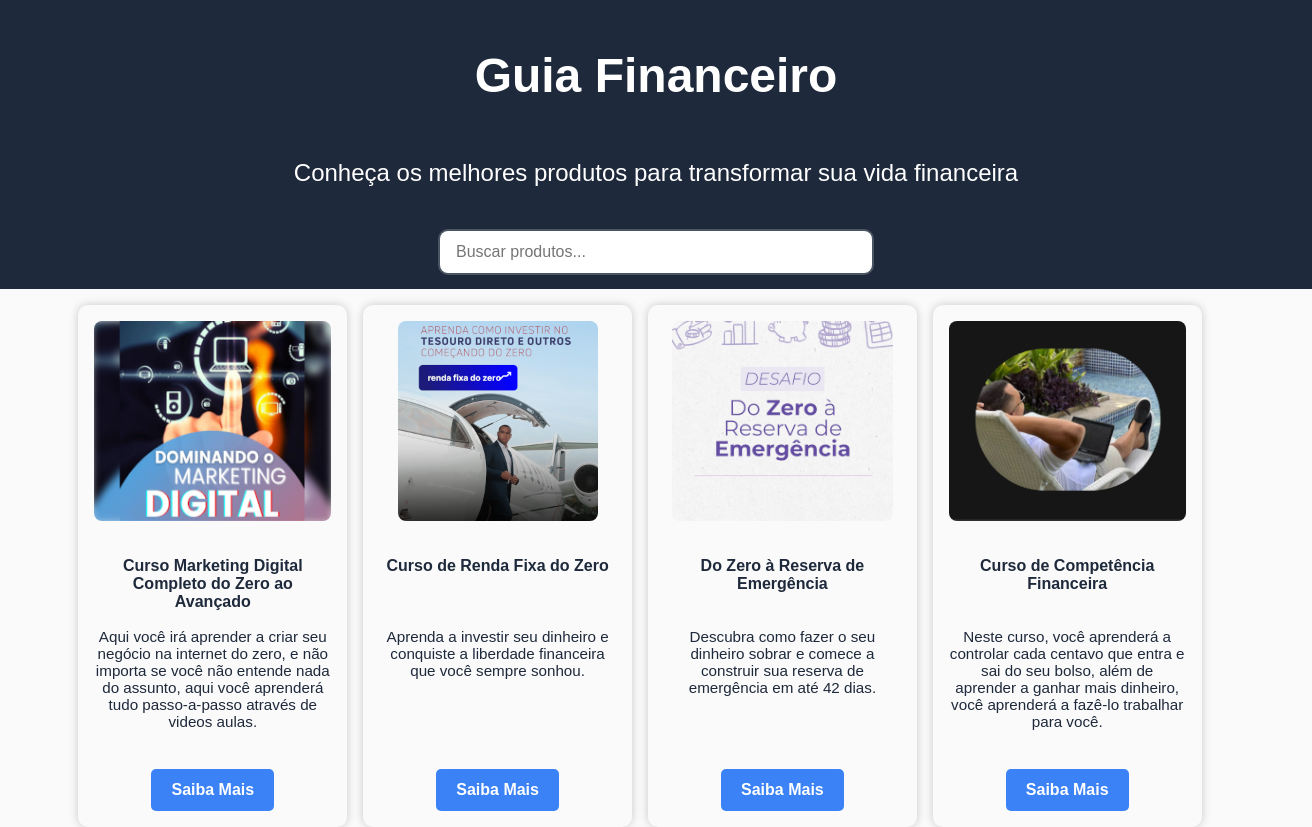
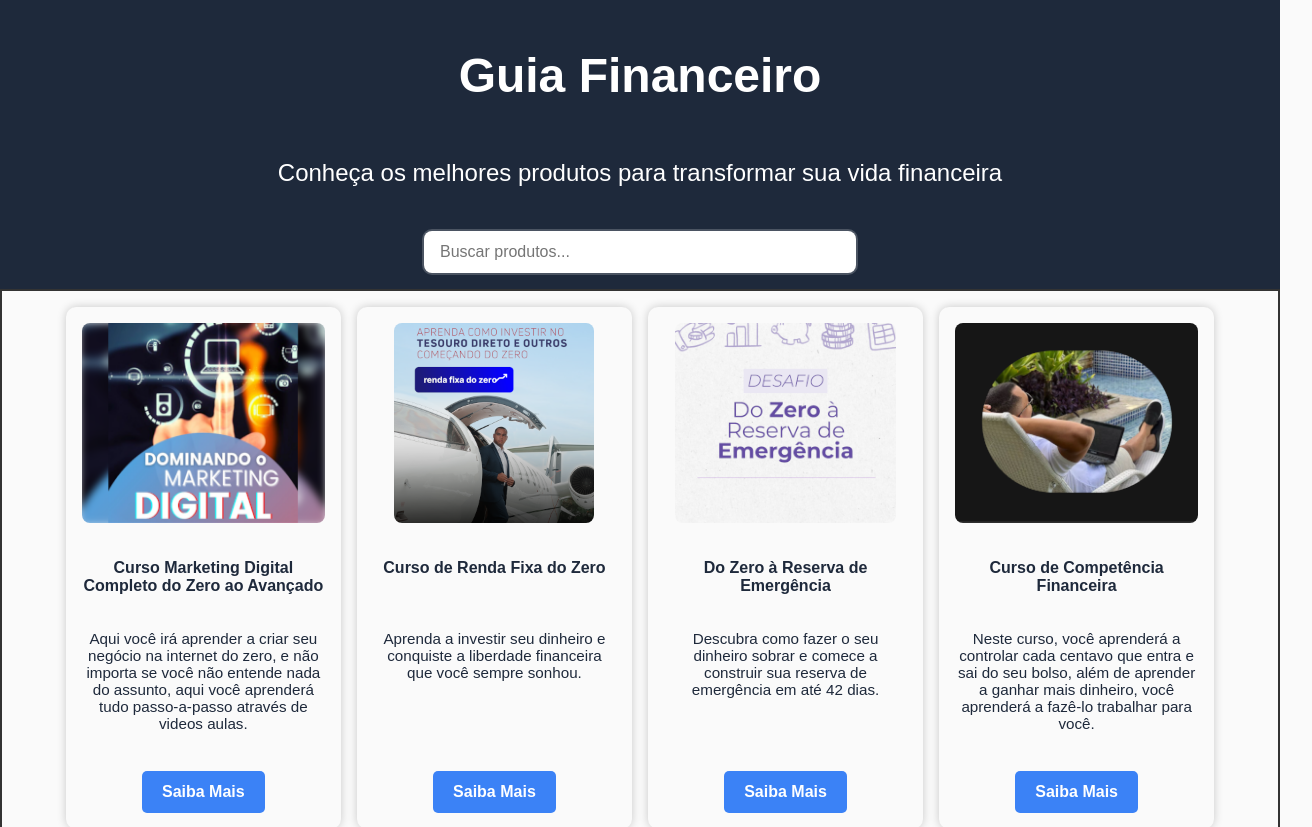
Before and after one commit to marcelomdsp/meu-guia-financeiro, a plain HTML site: page index.html in a window 1280 px wide. Shown: the top 827 px of the page, 1312 px wide, since content can reach past the window. Drawn offline with Linux system fonts and the light colour scheme.

Commit message:
Correçao no header

```diff
--- a/css/styles.css
+++ b/css/styles.css
@@ -8,7 +8,6 @@ body {
 }
 header {
   display: flex;
-  width: 100%;
   flex-direction: column;
   background: #1e293b;
   color: white;
@@ -42,7 +41,7 @@ main {
   display: flex;
   flex-direction: column;
   align-items: center;
-  padding: 0 1rem;
+  border: solid 2px;
 }
 .produtos {
   width: 90%;
```
Also changed, not shown: js/script.js (+0 -30 lines).
